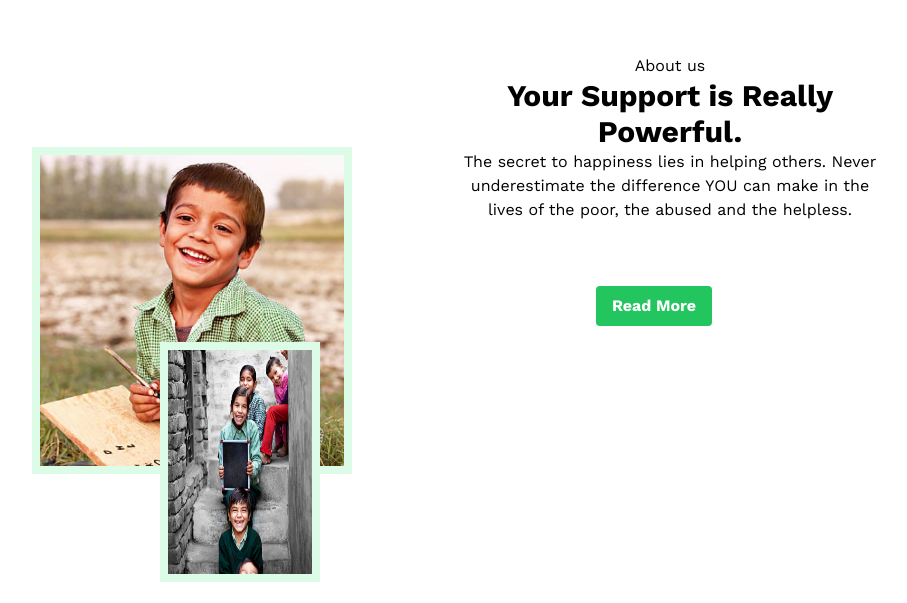
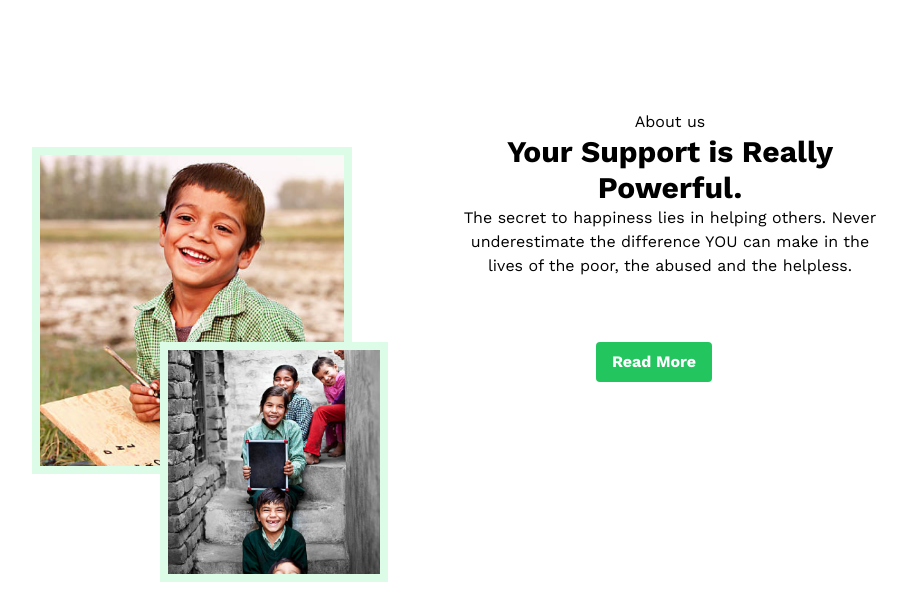
Before and after one commit to Amoh-Ntim/charity-non-profit, a React (Vite) app: page / in a window 1280 px wide. Shown: the part 857-1460 px from the top of the page, without its empty margins (226-1133 px from the left). Built offline with nearby package versions, Linux system fonts and the light colour scheme.

Commit message:
modifying for phone

```diff
--- a/src/Hero/Hero2.jsx
+++ b/src/Hero/Hero2.jsx
@@ -1,9 +1,9 @@
 const Hero2 = () => {
   return (
-    <div className="flex items-center justify-center xs:flex-col md:flex-row mt-32">
-       <div className="relative xs:p-20 justify-center xs:mt-60">
+    <div className="flex items-center justify-center xs:flex-col mt-60 md:flex-row">
+       <div className="relative xs:p-20 justify-center xs:mt-60 md:mt-32">
          <img src="/Rectangle 2881.png" alt="Image 1" className="w-80 border-8 border-green-100" />
-         <img src="/Rectangle 2882.png" alt="Image 2" className="absolute w-90 h-60 top-1/2 left-44 border-8 border-green-100 mt-8 ml-8 xs:w-40" />
+         <img src="/Rectangle 2882.png" alt="Image 2" className="absolute w-90 h-60 top-1/2 left-44 border-8 border-green-100 mt-8 ml-8 xs:mr-40 " />
        </div>
 
        <div>
```
